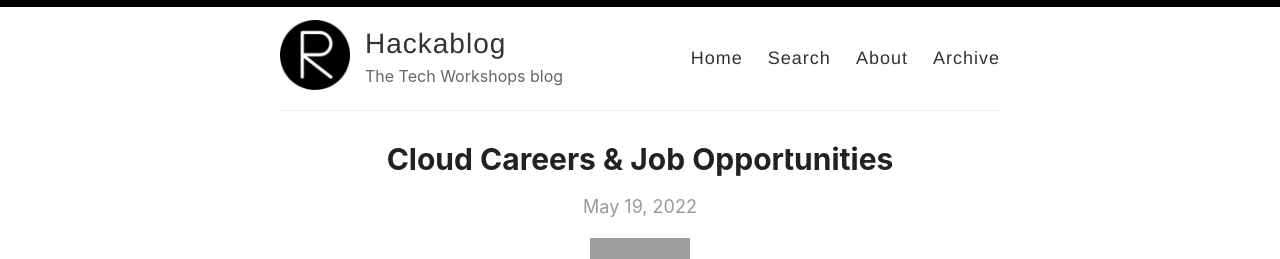
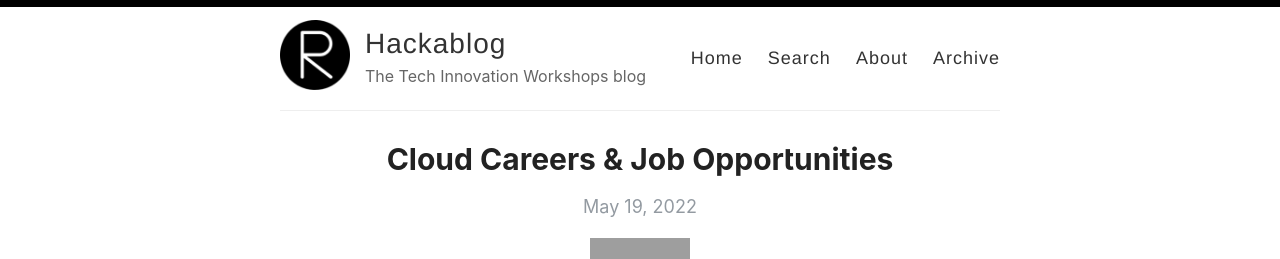
Before and after one commit to jouleffect/hackablog, a Jekyll site: the page built from index.html, in a window 1280 px wide. Shown: the top 259 px of the page. Built offline with Jekyll 4.4.1, drawn with Linux system fonts in a browser that asks for light colours; the list of posts is cut into pages by our own code; grey boxes are pictures that could not be loaded.

Commit message:
Update _config.yml

```diff
--- a/_config.yml
+++ b/_config.yml
@@ -9,7 +9,7 @@ name: Hackablog
 author: Jouleffect
 
 # Short bio or description (displayed in the header)
-description: The Tech Workshops blog
+description: The Tech Innovation Workshops blog
 
 # URL of your avatar or profile pic (you could use your GitHub profile pic)
 avatar: /images/reverie.png
```
